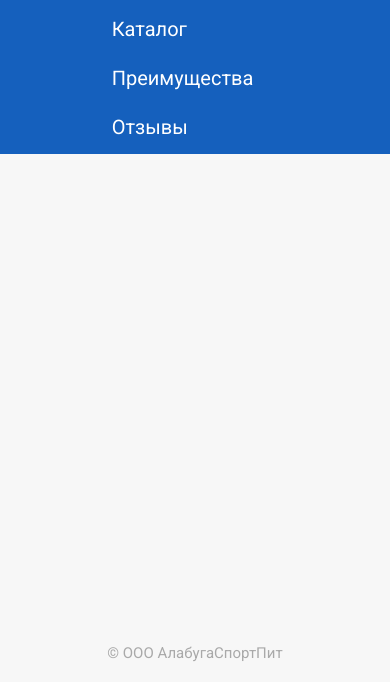
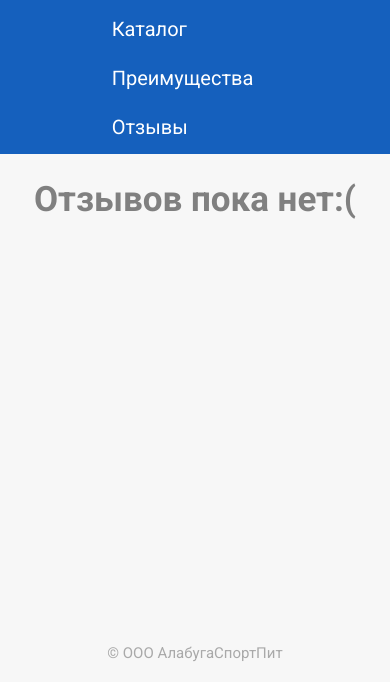
Before and after one commit to Lynt1k56/Lynt1k56.github.io, a plain HTML site: page reviews.html in a window 390 px wide. Shown: the part 162-844 px from the top of the page. Drawn offline with Linux system fonts and the light colour scheme.

```diff
--- a/reviews.html
+++ b/reviews.html
@@ -41,7 +41,13 @@
 				</div>
 			</header>
 			<div class="block block-right"></div>
-			<main class="main"></main>
+			<main class="main">
+				<section>
+					<div class="container">
+						<h2 class="section-title reviews__title">Отзывов пока нет:(</h2>
+					</div>
+				</section>
+			</main>
 			<footer class="footer">
 				<div class="container">
 					<p>&copy; ООО АлабугаСпортПит</p>
--- a/styles/main.css
+++ b/styles/main.css
@@ -158,6 +158,11 @@
 	color: #1560bd;
 }
 
+.reviews__title {
+	text-align: center;
+	color: grey;
+}
+
 @media screen and (min-width: 320px) and (max-width: 768px) {
 	.block {
 		display: none;
```
